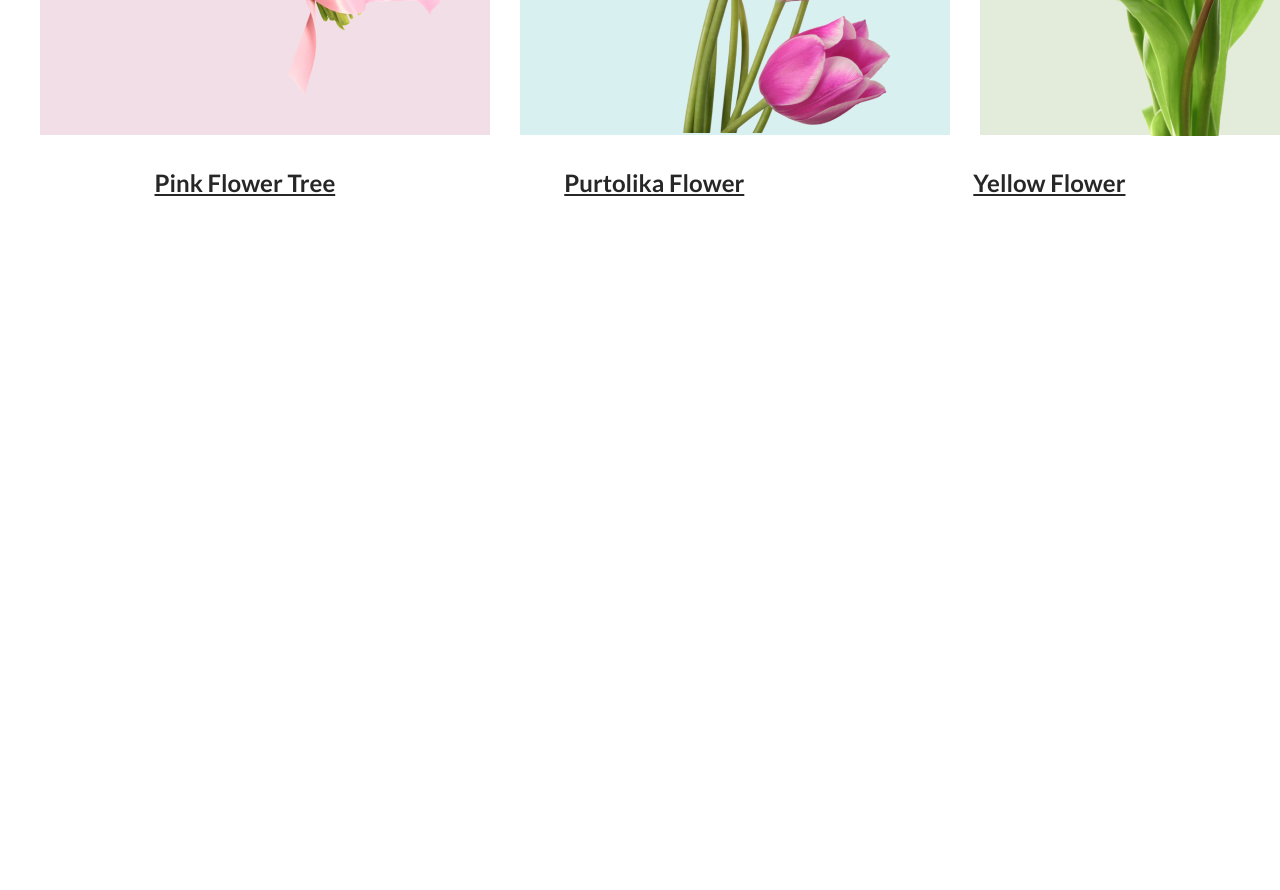
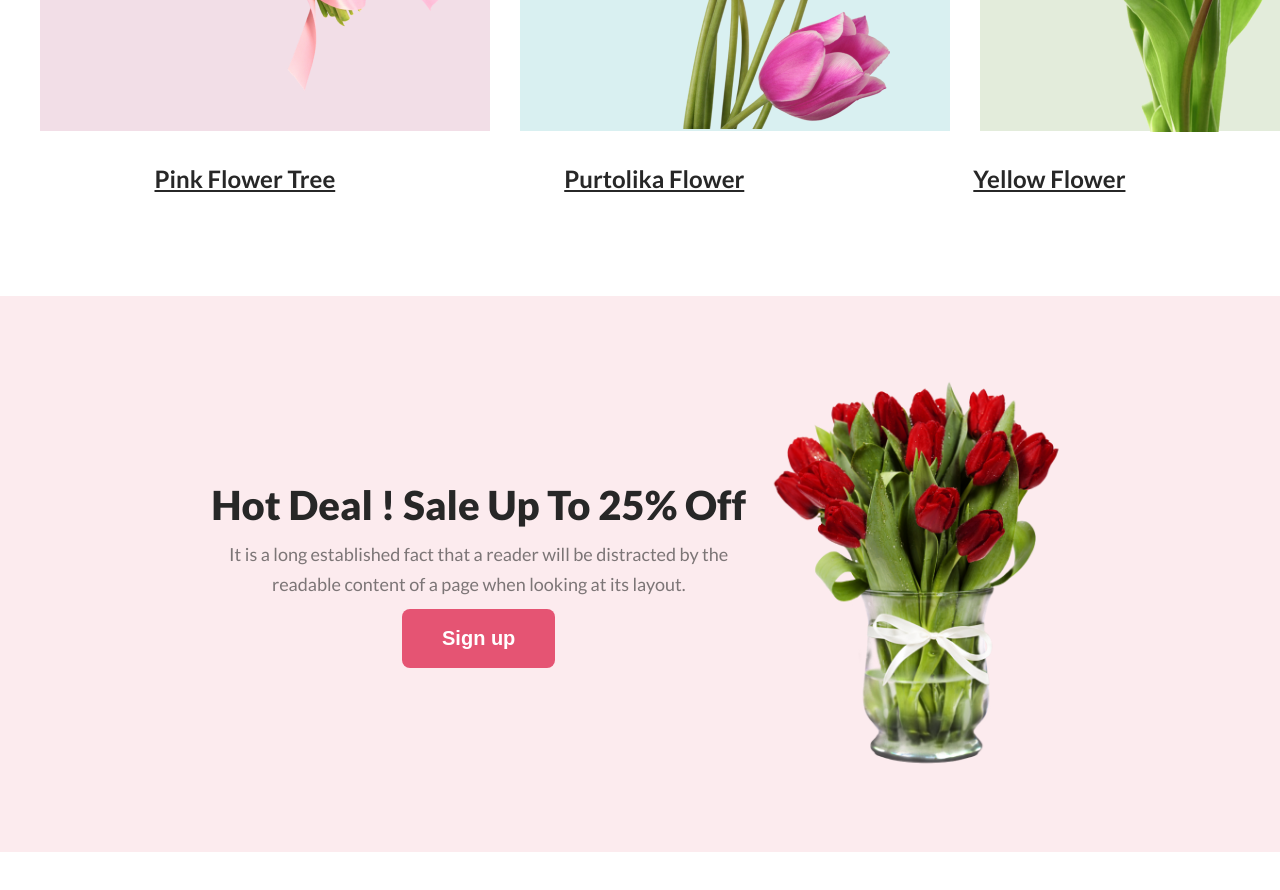
Before and after one commit to asifulislamstudio/assignment1-flowershop, a plain HTML site: page index.html in a window 1280 px wide. Shown: the part 1322-2212 px from the top of the page. Before the commit the page ends 1622 px from the top, so only its background shows below. Drawn offline with Linux system fonts and the light colour scheme.

Commit message:
discount section Done

```diff
--- a/index.html
+++ b/index.html
@@ -41,7 +41,18 @@
             <h4 class="product-title">Yellow Flower</h4>
             </div>
         </div>
-
+        <!-- feature Section end here  -->
+        <!-- discount section start here  -->
+        <div class="discount-section">
+            <div class="discount-info">
+                <h2 class="discount-title">Hot Deal ! Sale Up To 25% Off</h2>
+                <p class="discount-description">
+                    It is a long established fact that a reader will be distracted by the <br> readable content of a page when looking at its layout.
+                </p>
+                <button class="primary-button">Sign up</button>
+            </div>
+            <img class="dis-img" src="images/pngwing 8.png" alt="">
+        </div>
 
     </main>
     <footer>
--- a/styles/style.css
+++ b/styles/style.css
@@ -2,6 +2,7 @@
     margin: 0;
     padding: 0;
     box-sizing: border-box;
+
 
 
 }
@@ -13,7 +14,7 @@ body{
     border: none;
     border-radius: 8px;
     background: #E55473;
-    padding: 20px 35px;
+    padding: 18px 40px;
     color: #fff;
     font-size: 20px;
     font-style: normal;
@@ -152,3 +153,39 @@ line-height: 35px;
 text-decoration-line: underline;
 margin-top: 30px;
 }
+
+/* discount section start here   */
+
+.discount-section{
+    background-color: rgba(229, 84, 115, 0.118);
+    display: flex;
+    align-items: center;
+    justify-content: space-around;
+    padding: 0px 200px 0px 200px;
+    margin-bottom: 80px;
+}
+.discount-info{
+    text-align: center;
+}
+
+.discount-title{
+color: #272727;
+font-size: 40px;
+font-style: normal;
+font-weight: 800;
+line-height: normal;
+}
+.discount-description{
+    color: rgba(39, 39, 39, 0.60);
+text-align: center;
+font-size: 18px;
+font-style: normal;
+font-weight: 400;
+line-height: 30px;
+margin: 10px 0px;
+}
+
+.dis-img{
+    width: 300px;
+    margin: 80px 0px;
+}
```
